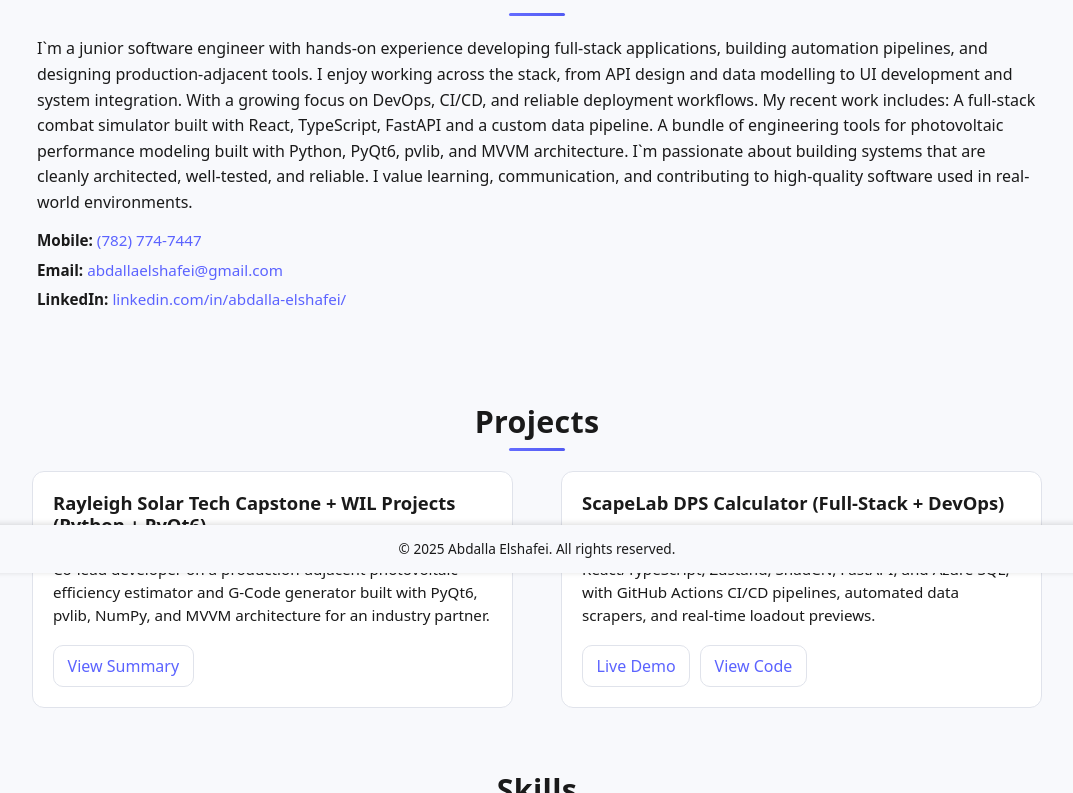
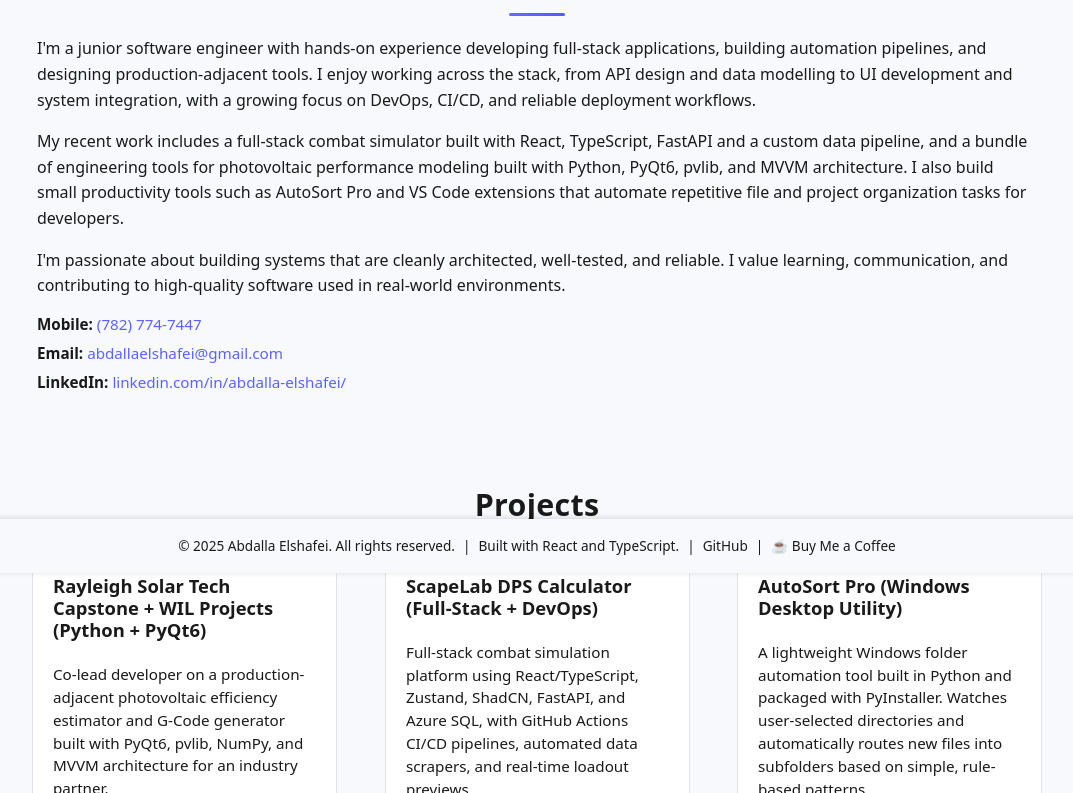
Before and after one commit to QualitySushi/PortfolioWebsite, a React (Vite) app: page / in a window 1280 px wide. Shown: the part 227-1020 px from the top of the page, without its empty margins (103-1176 px from the left). Built offline with nearby package versions, Linux system fonts and the light colour scheme.

Commit message:
Profile Update v1.4 w/ links

```diff
--- a/src/App.tsx
+++ b/src/App.tsx
@@ -22,6 +22,20 @@ const projects: Project[] = [
     live: 'https://scapelab.net',
     code: 'https://github.com/QualitySushi/osrs-simulator',
   },
+  {
+    title: 'AutoSort Pro (Windows Desktop Utility)',
+    description:
+      'A lightweight Windows folder automation tool built in Python and packaged with PyInstaller. Watches user-selected directories and automatically routes new files into subfolders based on simple, rule-based patterns.',
+    live: 'https://elshafei4.gumroad.com/l/autosortpro',
+    // add code repo here later if/when you make it public
+  },
+  {
+    title: 'AutoSort for VS Code (Workspace File Organizer Extension)',
+    description:
+      'A VS Code extension that listens to workspace file events and automatically moves new files into structured folders using rules defined in autosort.json or autosort.rules in settings. Designed for developers who generate lots of logs, test artifacts, and temporary files.',
+    live: 'https://marketplace.visualstudio.com/items?itemName=qualitysushi.autosort',
+    code: 'https://github.com/QualitySushi/vscode-autosort',
+  },
 ];
 
 const skillsList = [
@@ -37,6 +51,8 @@ const skillsList = [
   'CI/CD (GitHub Actions)',
   'Unit & Integration Testing',
   'System Design',
+  'Desktop Automation & Tooling',
+  'VS Code Extension Development',
 ];
 
 const educationData = [
@@ -67,7 +83,10 @@ function App() {
               </section>
             }
           />
-          <Route path="/projects/rayleigh-solar-tech" element={<RayleighSolarTech />} />
+          <Route
+            path="/projects/rayleigh-solar-tech"
+            element={<RayleighSolarTech />}
+          />
           <Route
             path="*"
             element={
--- a/src/components/About.tsx
+++ b/src/components/About.tsx
@@ -5,15 +5,23 @@ const About: React.FC = () => {
     <section className="about container">
       <h2>About Me</h2>
       <p>
-          I`m a junior software engineer with hands-on experience developing full-stack applications, building automation pipelines, and designing production-adjacent tools. I enjoy working across the stack, from API design and data modelling to UI development and system integration. With a growing focus on DevOps, CI/CD, and reliable deployment workflows.
-
-          My recent work includes:
-
-          A full-stack combat simulator built with React, TypeScript, FastAPI and a custom data pipeline.
-
-          A bundle of engineering tools for photovoltaic performance modeling built with Python, PyQt6, pvlib, and MVVM architecture.
-
-          I`m passionate about building systems that are cleanly architected, well-tested, and reliable. I value learning, communication, and contributing to high-quality software used in real-world environments.
+        I&apos;m a junior software engineer with hands-on experience developing full-stack
+        applications, building automation pipelines, and designing production-adjacent tools.
+        I enjoy working across the stack, from API design and data modelling to UI development
+        and system integration, with a growing focus on DevOps, CI/CD, and reliable deployment
+        workflows.
+      </p>
+      <p>
+        My recent work includes a full-stack combat simulator built with React, TypeScript,
+        FastAPI and a custom data pipeline, and a bundle of engineering tools for photovoltaic
+        performance modeling built with Python, PyQt6, pvlib, and MVVM architecture. I also
+        build small productivity tools such as AutoSort Pro and VS Code extensions that
+        automate repetitive file and project organization tasks for developers.
+      </p>
+      <p>
+        I&apos;m passionate about building systems that are cleanly architected, well-tested,
+        and reliable. I value learning, communication, and contributing to high-quality
+        software used in real-world environments.
       </p>
       <div className="contact-info">
         <p>
@@ -24,9 +32,15 @@ const About: React.FC = () => {
           <strong>Email:</strong>{' '}
           <a href="mailto:abdallaelshafei@gmail.com">abdallaelshafei@gmail.com</a>
         </p>
-          <p>
+        <p>
           <strong>LinkedIn:</strong>{' '}
-          <a href="https://linkedin.com/in/abdalla-elshafei/" target="_blank" rel="noopener noreferrer">linkedin.com/in/abdalla-elshafei/</a>
+          <a
+            href="https://linkedin.com/in/abdalla-elshafei/"
+            target="_blank"
+            rel="noopener noreferrer"
+          >
+            linkedin.com/in/abdalla-elshafei/
+          </a>
         </p>
       </div>
     </section>
--- a/src/components/Footer.tsx
+++ b/src/components/Footer.tsx
@@ -2,10 +2,30 @@ import React from 'react';
 
 const Footer: React.FC = () => {
   return (
-    <footer>
-      <div className="container">
-        <p>© 2025 Abdalla Elshafei. All rights reserved.</p>
-      </div>
+    <footer className="footer">
+      <p style={{ textAlign: 'center', lineHeight: 1.6 }}>
+        © 2025 Abdalla Elshafei. All rights reserved.
+        <span style={{ margin: '0 8px' }}>|</span>
+        Built with React and TypeScript.
+        <span style={{ margin: '0 8px' }}>|</span>
+        <a
+          href="https://github.com/QualitySushi"
+          target="_blank"
+          rel="noopener noreferrer"
+          style={{ color: 'var(--accent-color)' }}
+        >
+          GitHub
+        </a>
+        <span style={{ margin: '0 8px' }}>|</span>
+        <a
+          href="https://buymeacoffee.com/qualitysushi"
+          target="_blank"
+          rel="noopener noreferrer"
+          style={{ color: 'var(--accent-color)' }}
+        >
+          ☕ Buy Me a Coffee
+        </a>
+      </p>
     </footer>
   );
 };
```
